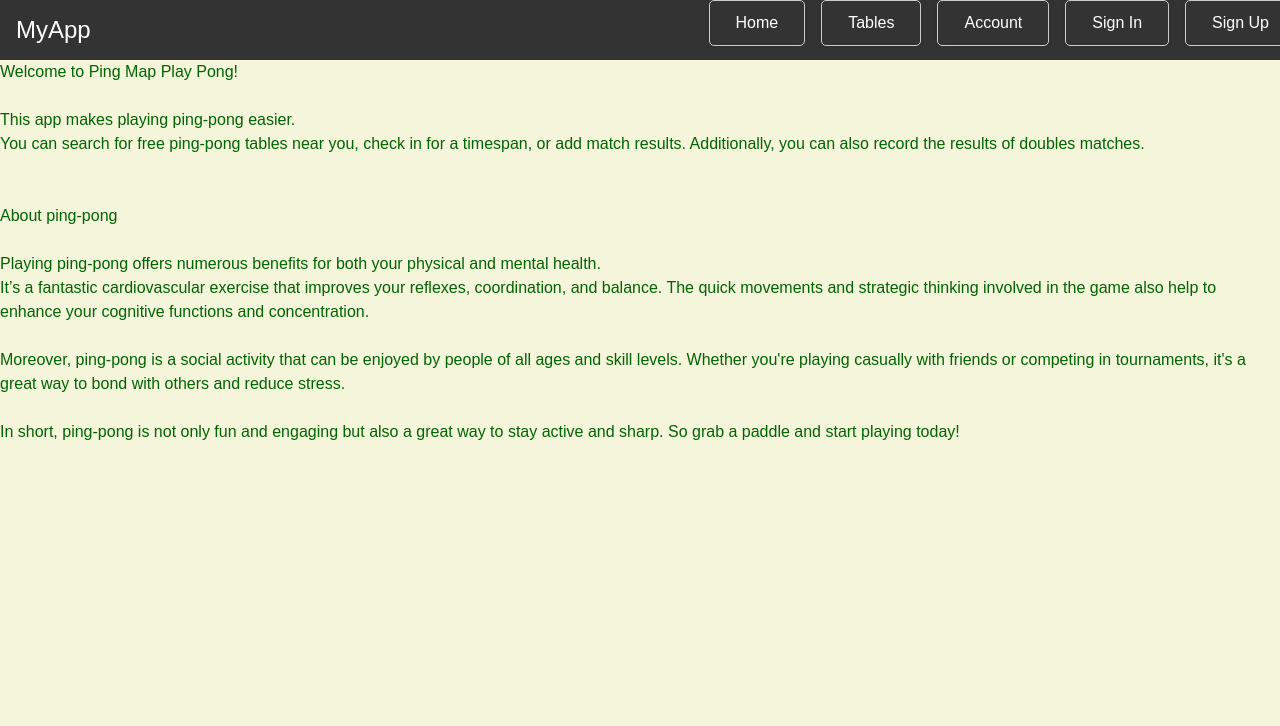
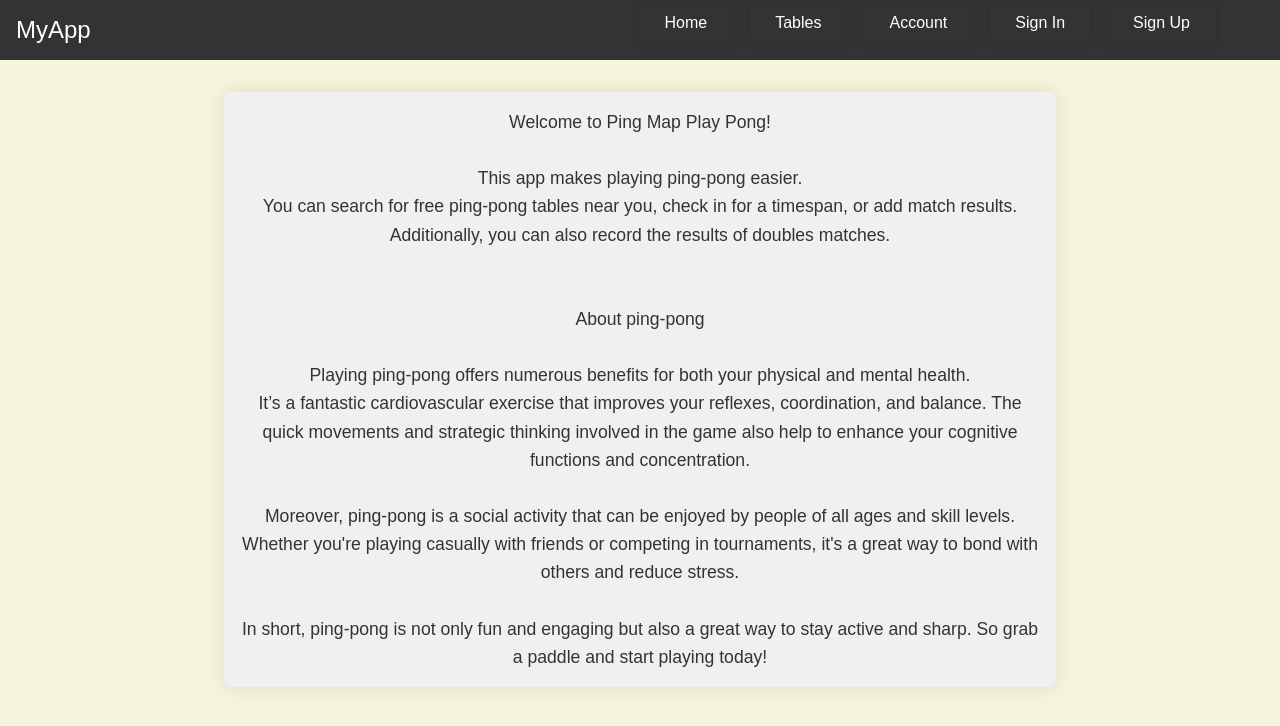
Before and after one commit to ping-V-pong-A/ping_Map_Play_pong, a React (Vite) app in the folder client/: page / in a window 1280 px wide. Shown: the top 726 px of the page. Built offline with nearby package versions, Linux system fonts and the light colour scheme.

Commit message:
:construction: index.scss added

```diff
--- a/client/src/index.scss
+++ b/client/src/index.scss
@@ -1,7 +1,16 @@
+$primary-color: #333;
+$secondary-color: #fff;
+$brand-font-size: 1.5rem;
+$link-font-size: 1rem;
+$navbar-width: 100%;
+$navbar-height: 60px;
+$breakpoint: 768px;
+
 :root {
   font-family: Inter, system-ui, Avenir, Helvetica, Arial, sans-serif;
   line-height: 1.5;
   font-weight: 400;
+  overflow:hidden;
 
   color-scheme: light dark;
   color: forestgreen;
@@ -12,6 +21,84 @@
   -webkit-font-smoothing: antialiased;
   -moz-osx-font-smoothing: grayscale;
 }
+
+button {
+  border-radius: 10px;
+  font-size: 1.2em;
+}
+
+.buttons {
+  margin-left: 15em;
+  margin-top: 2em;
+}
+
+.welcomeDiv {
+  margin: 2em auto;
+  max-width: 800px;
+  padding: 1em;
+  text-align: center;
+  background-color: #f0f0f0;
+  border-radius: 8px;
+  box-shadow: 0 0 20px rgba(0, 0, 0, 0.1);
+}
+
+.welcomeDiv p {
+  font-size: 1.1rem;
+  line-height: 1.6;
+  color: #333;
+}
+
+form{
+  margin-top: 2em;
+}
+
+.navbar {
+  display: flex;
+  align-items: center;
+  justify-content: space-between;
+  background-color: $primary-color;
+  padding: 0 1rem;
+  height: $navbar-height;
+  color: $secondary-color;
+  position: sticky;
+  top: 0;
+  z-index: 1000;
+
+}
+
+
+.navbar li{
+  border:none;
+}
+
+.navbar ul{
+  margin-right:5em;
+}
+
+body {
+  margin: 0;
+  display: flex;
+  flex-direction: column; /* Ez gondoskodik a teljes layout kitöltése */
+  min-width: 320px;
+  min-height: 100vh;
+}
+
+
+@media (prefers-color-scheme: light) {
+  :root {
+    color: #213547;
+    background-color: #ffffff;
+  }
+  a:hover {
+    color: #747bff;
+  }
+}
+
+table {
+  max-width: 50%;
+  margin: 5em auto;
+}
+
 
 a {
   font-weight: 500;
@@ -25,7 +112,6 @@ a:hover {
 body {
   margin: 0;
   display: flex;
-  //place-items: center;
   min-width: 320px;
   min-height: 100vh;
 }
```
